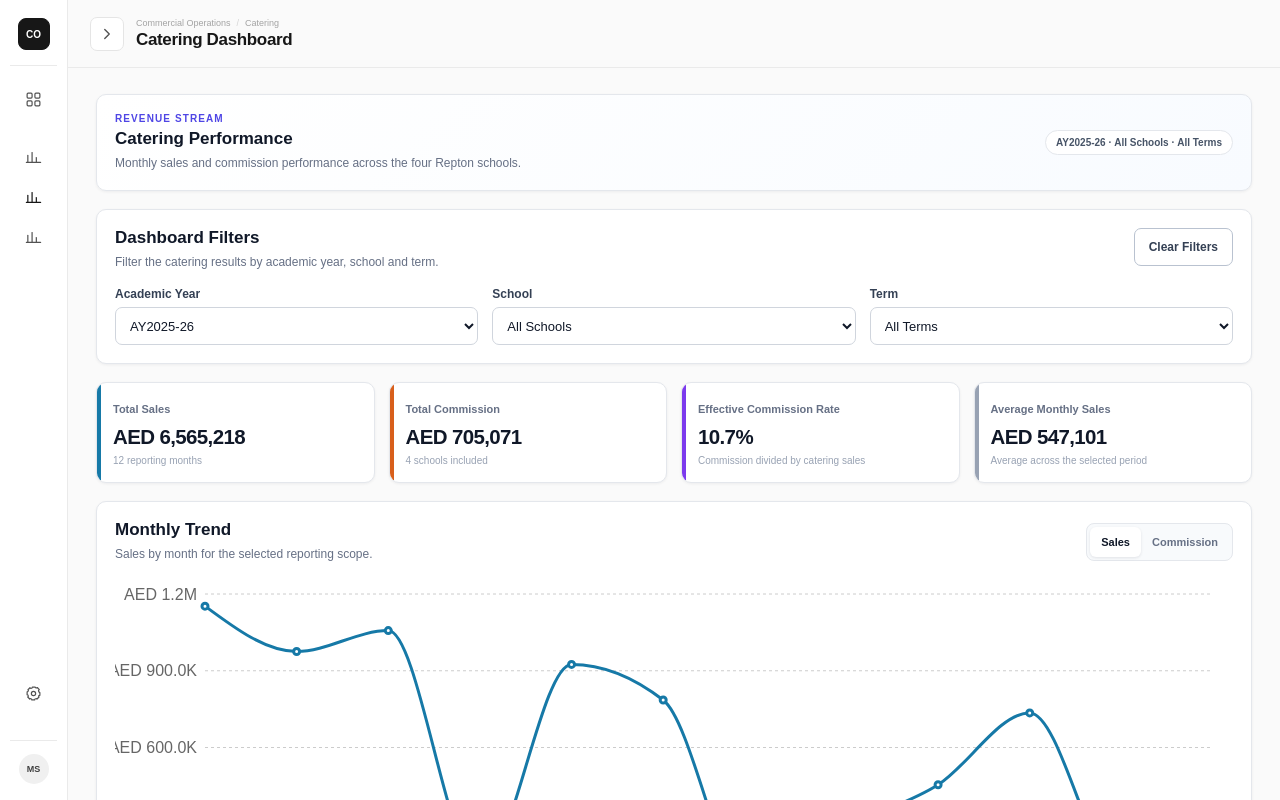
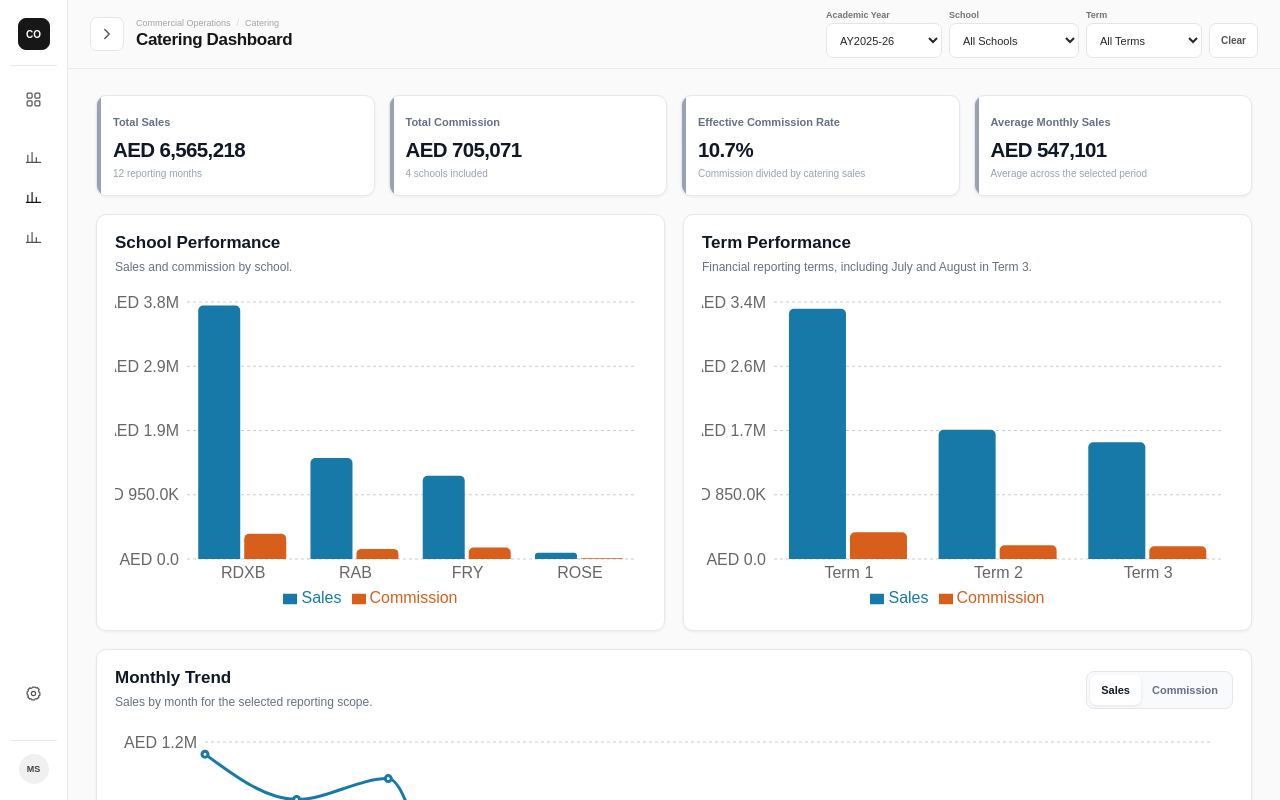
Before and after one commit to mo-seoudi/leasing, a React (Vite) app: page /catering in a window 1280 px wide. Shown: the top 800 px of the page. Built offline with nearby package versions, Linux system fonts and the light colour scheme.

Commit message:
Update CateringDashboardPage.jsx

```diff
--- a/src/pages/catering/CateringDashboardPage.jsx
+++ b/src/pages/catering/CateringDashboardPage.jsx
@@ -1,4 +1,5 @@
-import { useMemo, useState } from "react";
+import { useEffect, useMemo, useState } from "react";
+import { useOutletContext } from "react-router-dom";
 import {
   Bar,
   BarChart,
@@ -30,7 +31,7 @@ import "./CateringDashboardPage.css";
 
 function KpiCard({ label, value, detail, tone = "default" }) {
   return (
-    <article className={`catering-kpi-card catering-kpi-${tone}`}>
+    <article className="catering-kpi-card">
       <span>{label}</span>
       <strong>{value}</strong>
       <p>{detail}</p>
@@ -55,6 +56,7 @@ function CurrencyTooltip({ active, payload, label }) {
 }
 
 export default function CateringDashboardPage() {
+  const { setHeaderControls } = useOutletContext();
   const latestAcademicYear =
     cateringAcademicYears[cateringAcademicYears.length - 1] || "";
 
@@ -103,63 +105,33 @@ export default function CateringDashboardPage() {
     });
   }
 
-  const selectedSchool = cateringSchools.find(
-    (school) => school.code === filters.school
-  );
-
-  const scopeLabel = [
-    filters.academicYear || "All Academic Years",
-    selectedSchool?.name || "All Schools",
-    filters.term || "All Terms",
-  ].join(" · ");
-
   const trendDataKey = trendMetric === "Sales" ? "sales" : "commission";
 
-  return (
-    <section className="catering-dashboard-page">
-      <section className="catering-intro-card">
-        <div>
-          <span className="catering-eyebrow">Revenue Stream</span>
-          <h2>Catering Performance</h2>
-          <p>
-            Monthly sales and commission performance across the four Repton schools.
-          </p>
-        </div>
-
-        <div className="catering-scope-pill">{scopeLabel}</div>
-      </section>
-
-      <section className="catering-filter-card">
-        <div className="catering-card-heading">
-          <div>
-            <h2>Dashboard Filters</h2>
-            <p>Filter the catering results by academic year, school and term.</p>
-          </div>
-
-          <button type="button" className="catering-secondary-button" onClick={clearFilters}>
-            Clear Filters
-          </button>
-        </div>
-
-        <div className="catering-filter-grid">
-          <label>
+  useEffect(() => {
+    setHeaderControls(
+      <div className="header-page-filters">
+        <label className="header-filter-control">
           <span>Academic Year</span>
           <select
             value={filters.academicYear}
-              onChange={(event) => handleFilterChange("academicYear", event.target.value)}
+            onChange={(event) =>
+              handleFilterChange("academicYear", event.target.value)
+            }
           >
-              <option value="">All Academic Years</option>
+            <option value="">All Years</option>
             {cateringAcademicYears.map((year) => (
               <option key={year} value={year}>{year}</option>
             ))}
           </select>
         </label>
 
-          <label>
+        <label className="header-filter-control wide">
           <span>School</span>
           <select
             value={filters.school}
-              onChange={(event) => handleFilterChange("school", event.target.value)}
+            onChange={(event) =>
+              handleFilterChange("school", event.target.value)
+            }
           >
             <option value="">All Schools</option>
             {cateringSchools.map((school) => (
@@ -170,11 +142,13 @@ export default function CateringDashboardPage() {
           </select>
         </label>
 
-          <label>
+        <label className="header-filter-control">
           <span>Term</span>
           <select
             value={filters.term}
-              onChange={(event) => handleFilterChange("term", event.target.value)}
+            onChange={(event) =>
+              handleFilterChange("term", event.target.value)
+            }
           >
             <option value="">All Terms</option>
             {cateringTerms.map((term) => (
@@ -182,9 +156,25 @@ export default function CateringDashboardPage() {
             ))}
           </select>
         </label>
+
+        <button
+          type="button"
+          className="header-clear-button"
+          onClick={clearFilters}
+        >
+          Clear
+        </button>
       </div>
-      </section>
+    );
 
+    return () => setHeaderControls(null);
+  }, [
+    filters,
+    setHeaderControls,
+  ]);
+
+  return (
+    <section className="catering-dashboard-page">
       <section className="catering-kpi-grid">
         <KpiCard
           label="Total Sales"
@@ -209,49 +199,6 @@ export default function CateringDashboardPage() {
           value={formatCurrency(summary.averageMonthlySales)}
           detail="Average across the selected period"
         />
-      </section>
-
-      <section className="catering-chart-card catering-wide-card">
-        <div className="catering-card-heading catering-chart-heading">
-          <div>
-            <h2>Monthly Trend</h2>
-            <p>{trendMetric} by month for the selected reporting scope.</p>
-          </div>
-
-          <div className="catering-metric-toggle" aria-label="Trend metric">
-            {["Sales", "Commission"].map((metric) => (
-              <button
-                key={metric}
-                type="button"
-                className={trendMetric === metric ? "active" : ""}
-                onClick={() => setTrendMetric(metric)}
-              >
-                {metric}
-              </button>
-            ))}
-          </div>
-        </div>
-
-        <div className="catering-line-chart">
-          <ResponsiveContainer width="100%" height="100%">
-            <LineChart data={monthlyData} margin={{ top: 15, right: 20, left: 10, bottom: 8 }}>
-              <CartesianGrid strokeDasharray="3 3" vertical={false} />
-              <XAxis dataKey="label" tickLine={false} axisLine={false} />
-              <YAxis tickFormatter={formatCompactCurrency} tickLine={false} axisLine={false} width={80} />
-              <Tooltip content={<CurrencyTooltip />} />
-              <Line
-                type="monotone"
-                dataKey={trendDataKey}
-                name={trendMetric}
-                stroke="currentColor"
-                strokeWidth={3}
-                dot={{ r: 3 }}
-                activeDot={{ r: 5 }}
-                className={trendMetric === "Sales" ? "catering-sales-line" : "catering-commission-line"}
-              />
-            </LineChart>
-          </ResponsiveContainer>
-        </div>
       </section>
 
       <section className="catering-two-column-grid">
@@ -300,6 +247,50 @@ export default function CateringDashboardPage() {
             </ResponsiveContainer>
           </div>
         </section>
+      </section>
+
+
+      <section className="catering-chart-card catering-wide-card">
+        <div className="catering-card-heading catering-chart-heading">
+          <div>
+            <h2>Monthly Trend</h2>
+            <p>{trendMetric} by month for the selected reporting scope.</p>
+          </div>
+
+          <div className="catering-metric-toggle" aria-label="Trend metric">
+            {["Sales", "Commission"].map((metric) => (
+              <button
+                key={metric}
+                type="button"
+                className={trendMetric === metric ? "active" : ""}
+                onClick={() => setTrendMetric(metric)}
+              >
+                {metric}
+              </button>
+            ))}
+          </div>
+        </div>
+
+        <div className="catering-line-chart">
+          <ResponsiveContainer width="100%" height="100%">
+            <LineChart data={monthlyData} margin={{ top: 15, right: 20, left: 10, bottom: 8 }}>
+              <CartesianGrid strokeDasharray="3 3" vertical={false} />
+              <XAxis dataKey="label" tickLine={false} axisLine={false} />
+              <YAxis tickFormatter={formatCompactCurrency} tickLine={false} axisLine={false} width={80} />
+              <Tooltip content={<CurrencyTooltip />} />
+              <Line
+                type="monotone"
+                dataKey={trendDataKey}
+                name={trendMetric}
+                stroke="currentColor"
+                strokeWidth={3}
+                dot={{ r: 3 }}
+                activeDot={{ r: 5 }}
+                className={trendMetric === "Sales" ? "catering-sales-line" : "catering-commission-line"}
+              />
+            </LineChart>
+          </ResponsiveContainer>
+        </div>
       </section>
 
       <section className="catering-table-card">
```
Lines whose indentation alone changed are shown as unchanged.
